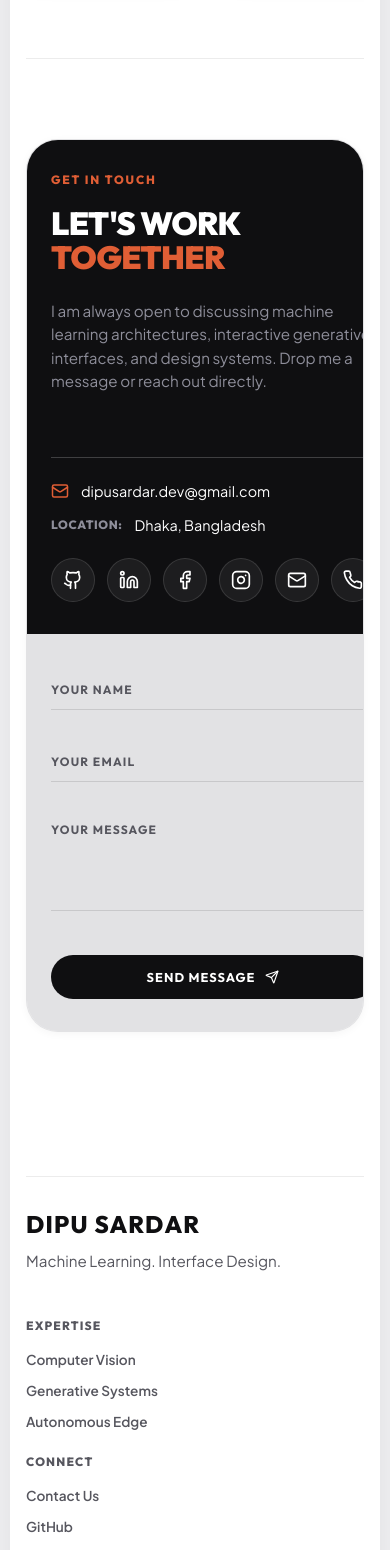
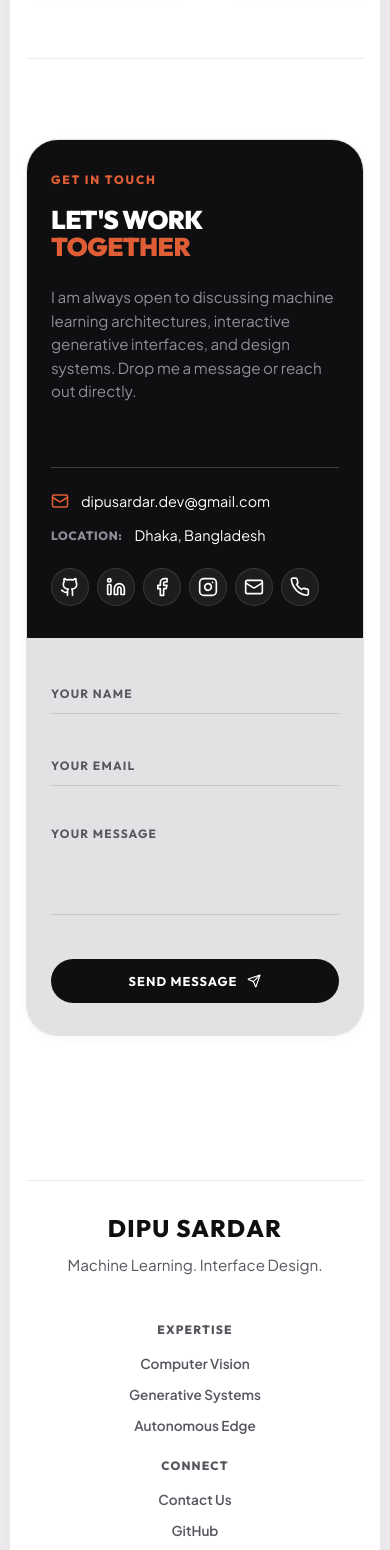
Before and after one commit to dipu-sardar/dipusardar, a React (Vite) app: page / in a window 390 px wide. Shown: the part 5340-6890 px from the top of the page. Built offline with nearby package versions, Linux system fonts and the light colour scheme; a web font is replaced by a local one.

Commit message:
style: center footer and fix contact section overflow on mobile

```diff
--- a/src/App.css
+++ b/src/App.css
@@ -139,11 +139,29 @@
   .editorial-footer {
     margin-top: 48px;
     gap: 32px;
+    text-align: center;
+  }
+
+  .footer-brand {
+    align-items: center;
   }
 
   .footer-links {
     grid-template-columns: 1fr;
     gap: 24px;
+    text-align: center;
+  }
+
+  .footer-link-col {
+    align-items: center;
+  }
+
+  .footer-link-col button {
+    text-align: center;
+  }
+
+  .footer-link-col button:hover {
+    transform: none;
   }
 
   .footer-bottom {
--- a/src/components/ContactSection.css
+++ b/src/components/ContactSection.css
@@ -309,6 +309,7 @@
 @media (max-width: 1024px) {
   .contact-card-grid {
     grid-template-columns: 1fr;
+    min-height: auto;
   }
 
   .contact-info-panel {
@@ -326,8 +327,33 @@
     margin-top: 24px;
   }
 
+  .contact-detail-item {
+    flex-wrap: wrap;
+    word-break: break-all;
+  }
+
   .contact-inline-submit {
     width: 100%;
     align-self: stretch;
   }
+
+  .contact-social-icons {
+    flex-wrap: wrap;
+    gap: 8px;
+  }
+
+  .social-icon-btn {
+    width: 38px;
+    height: 38px;
+  }
+
+  .success-desc {
+    max-width: 100%;
+  }
 }
+
+@media (max-width: 480px) {
+  .contact-display-title {
+    font-size: 1.6rem;
+  }
+}
```
